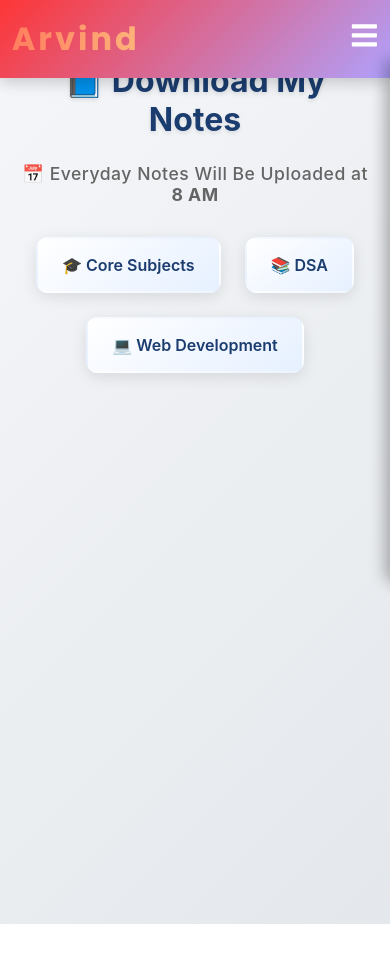
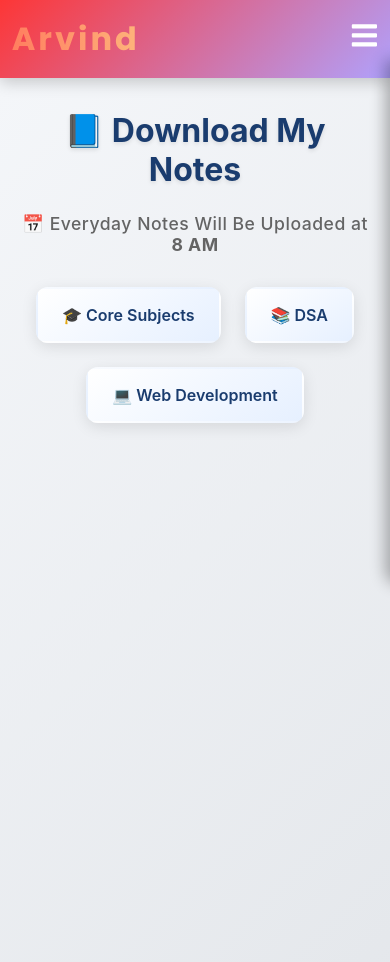
Before and after one commit to Arvindsingh-Deora/webnew, a React (Create React App) app in the folder frontend/: page /Notes in a window 390 px wide. Shown: the top 962 px of the page. Before the commit the page ends 924 px from the top, so only its background shows below. Built offline with nearby package versions, Linux system fonts and the light colour scheme.

Commit message:
down css

```diff
--- a/frontend/src/Style/Pages/Notes.css
+++ b/frontend/src/Style/Pages/Notes.css
@@ -1,6 +1,6 @@
 /* General container styling */
 .notes-container {
-  padding: 60px 20px;
+  padding: 90px 20px;
   font-family: 'Inter', sans-serif;
   text-align: center;
   background: linear-gradient(135deg, #f5f7fa 0%, #e4e7eb 100%);
@@ -202,7 +202,7 @@
 /* Responsive design */
 @media (max-width: 768px) {
   .notes-container {
-    padding: 40px 15px;
+    padding: 90px 15px;
   }
 
   .category-card {
```
